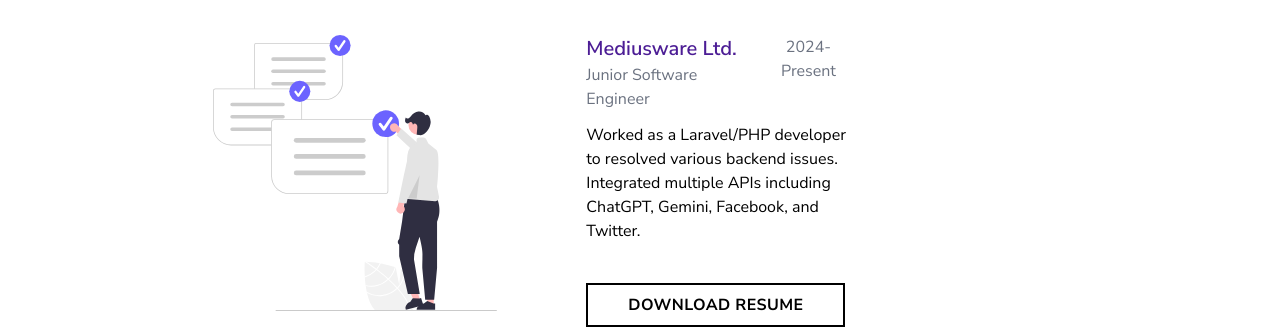
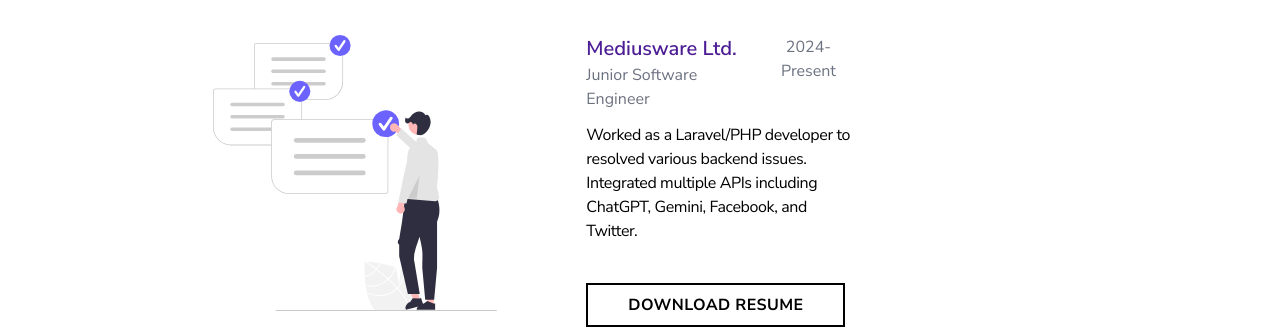
Before and after one commit to NafisNoorNabil/nafisnoornabil-portfolio, a website: page index.html in a window 1280 px wide. Shown: the part 2760-3089 px from the top of the page. Drawn offline with nearby package versions, Linux system fonts and the light colour scheme; no server answers; a web font is replaced by a local one.

Commit message:
Changed Experience section

```diff
--- a/index.html
+++ b/index.html
@@ -296,7 +296,7 @@
                                 <p class="text-md text-gray-500"> 2024-Present</p>
                             </div>
 
-                            <p class="text-md text-left">Worked as a Laravel/PHP developer to resolved various backend issues. Integrated multiple APIs including ChatGPT, Gemini, Facebook, and Twitter.</p>
+                            <p class="text-md text-left tracking-tight">Worked as a Laravel/PHP developer to resolved various backend issues. Integrated multiple APIs including ChatGPT, Gemini, Facebook, and Twitter.</p>
                         </div>
 
                         <!-- <h3 class="mt-32 text-3xl font-semibold text-center md:mt-0 md:text-left">I'm Ready to be Hired</h3>
```
Also changed, not shown: css/style.css.
